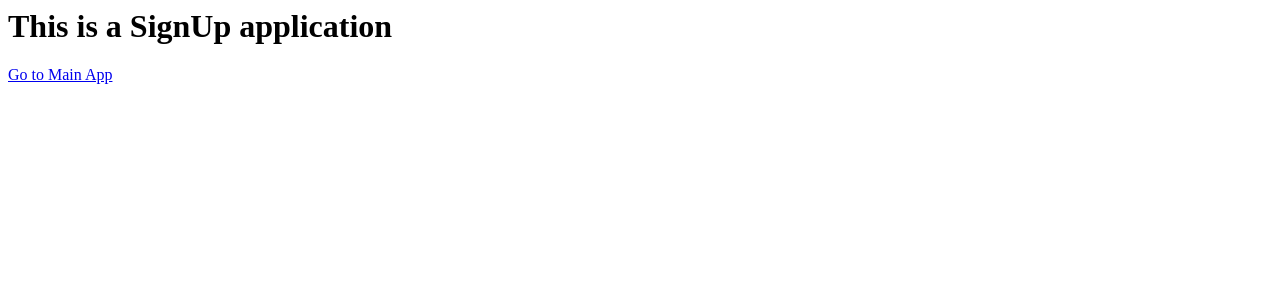
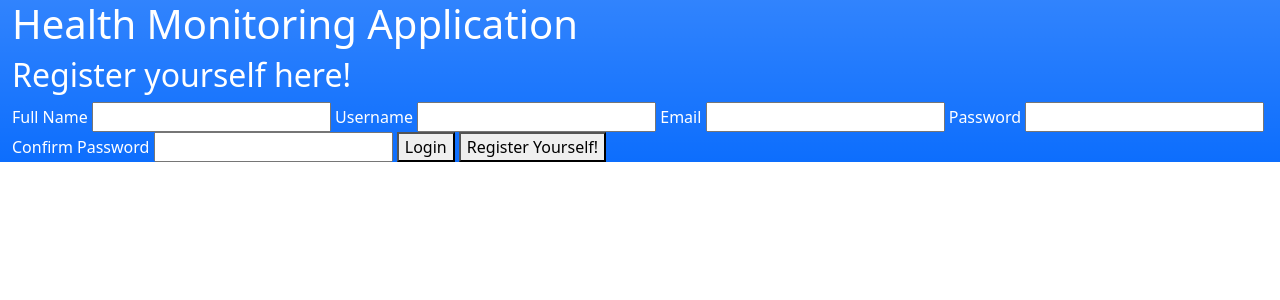
Before and after one commit to FlarrowVerse/HealthMonitor, a Django app: page / in a window 1280 px wide. Shown: the top 300 px of the page. Run offline with Django 4.2, Linux system fonts and the light colour scheme.

Commit message:
Look and feel chagned for Main app. Bootstrap added. Registration and Login Form added.

```diff
--- a/backend/HealthMonitor/HealthMonitor/HealthMonitor/urls.py
+++ b/backend/HealthMonitor/HealthMonitor/HealthMonitor/urls.py
@@ -20,6 +20,6 @@ from django.conf.urls import include
 
 urlpatterns = [
     path('admin/', admin.site.urls),
-    path('', include('SignUp.urls')),
-    path('main/', include('Main.urls')),
+    path('', include('SignUp.urls', namespace='signup')),
+    path('main/', include('Main.urls', namespace='main')),
 ]
--- a/backend/HealthMonitor/HealthMonitor/Main/urls.py
+++ b/backend/HealthMonitor/HealthMonitor/Main/urls.py
@@ -1,5 +1,7 @@
 from django.urls import path
 from Main import views
+
+app_name = 'main'
 
 urlpatterns = [
 	path('', views.index, name='index'),
--- a/backend/HealthMonitor/HealthMonitor/SignUp/urls.py
+++ b/backend/HealthMonitor/HealthMonitor/SignUp/urls.py
@@ -1,5 +1,7 @@
 from django.urls import path
 from SignUp import views
+
+app_name = 'signup'
 
 urlpatterns = [
 	path('', views.index, name='index')
--- a/backend/HealthMonitor/HealthMonitor/SignUp/views.py
+++ b/backend/HealthMonitor/HealthMonitor/SignUp/views.py
@@ -3,7 +3,4 @@ from django.http import HttpResponse
 
 # Create your views here.
 def index(request):
-	return HttpResponse('''
-	<h1>This is a SignUp application</h1>
-	<a href="http://localhost:8000/main/">Go to Main App</a>
-	''')
+	return render(request, 'signup/index.html', context={})
--- a/backend/HealthMonitor/HealthMonitor/templates/main/dashboard.html
+++ b/backend/HealthMonitor/HealthMonitor/templates/main/dashboard.html
@@ -1,6 +1,7 @@
 <!DOCTYPE html>
 <html lang="en">
 <head>
+	<link rel="stylesheet" href="https://cdn.jsdelivr.net/npm/bootstrap@5.2.3/dist/css/bootstrap.min.css" integrity="sha384-rbsA2VBKQhggwzxH7pPCaAqO46MgnOM80zW1RWuH61DGLwZJEdK2Kadq2F9CUG65" crossorigin="anonymous">
 	<title>User Dashboard</title>
 </head>
 <body>
@@ -10,7 +11,7 @@
 		<ul>
 			{% for patient in patient_list %}
 			<li>
-				<a href="{% url 'patient-dash' patient.patient_id %}">
+				<a href="{% url 'main:patient-dash' patient.patient_id %}">
 					{{ patient.patient_id }}: {{ patient.first_name }} {{ patient.last_name }}
 				</a>
 			</li>
--- a/backend/HealthMonitor/HealthMonitor/templates/main/patientDetails.html
+++ b/backend/HealthMonitor/HealthMonitor/templates/main/patientDetails.html
@@ -1,6 +1,7 @@
 <!DOCTYPE html>
 <html lang="en">
 <head>
+	<link rel="stylesheet" href="https://cdn.jsdelivr.net/npm/bootstrap@5.2.3/dist/css/bootstrap.min.css" integrity="sha384-rbsA2VBKQhggwzxH7pPCaAqO46MgnOM80zW1RWuH61DGLwZJEdK2Kadq2F9CUG65" crossorigin="anonymous">
 	<title>Patient Details Page</title>
 </head>
 <body>
@@ -23,7 +24,7 @@
 		<ul>
 			{% for date in records %}
 			<li>
-				<a href="{% url 'record' details.patient_id %}?recid={{ date }}">
+				<a href="{% url 'main:record' details.patient_id %}?recid={{ date }}">
 					{{ date }}
 				</a>
 			</li>
--- a/backend/HealthMonitor/HealthMonitor/templates/main/patientRecord.html
+++ b/backend/HealthMonitor/HealthMonitor/templates/main/patientRecord.html
@@ -1,6 +1,7 @@
 <!DOCTYPE html>
 <html lang="en">
 <head>
+	<link rel="stylesheet" href="https://cdn.jsdelivr.net/npm/bootstrap@5.2.3/dist/css/bootstrap.min.css" integrity="sha384-rbsA2VBKQhggwzxH7pPCaAqO46MgnOM80zW1RWuH61DGLwZJEdK2Kadq2F9CUG65" crossorigin="anonymous">
 	<title>Patient Medical Record</title>
 </head>
 <body>
--- /dev/null
+++ b/backend/HealthMonitor/HealthMonitor/templates/signup/index.html
@@ -0,0 +1,46 @@
+<!DOCTYPE html>
+<html lang="en">
+<head>
+	<link rel="stylesheet" href="https://cdn.jsdelivr.net/npm/bootstrap@5.2.3/dist/css/bootstrap.min.css" integrity="sha384-rbsA2VBKQhggwzxH7pPCaAqO46MgnOM80zW1RWuH61DGLwZJEdK2Kadq2F9CUG65" crossorigin="anonymous">
+	<title>Health Monitoring App</title>
+</head>
+<body>
+	<script>
+		function register() {
+			alert('Feature under construction');
+		}
+
+		function gotologin() {
+			window.location.href = "{% url 'main:index' %}"
+		}
+	</script>
+
+	<div class="container-fluid bg-primary bg-gradient text-white">
+		<h1>Health Monitoring Application</h1>
+
+		<h2>Register yourself here!</h2>
+
+		<form>
+			<label for="full-name">Full Name</label>
+			<input type="text" name="full-name" >
+
+			<label for="username">Username</label>
+			<input type="text" name="username" >
+
+			<label for="email">Email</label>
+			<input type="email" name="email" >
+
+			<label for="password">Password</label>
+			<input type="password" name="password" >
+
+			<label for="re-password">Confirm Password</label>
+			<input type="password" name="re-password" >
+
+			<button type="button" onclick="gotologin()">Login</button>
+			<button type="button" onclick="register()">Register Yourself!</button>
+		</form>
+	</div>
+
+
+</body>
+</html>
```
Also changed, not shown: backend/HealthMonitor/HealthMonitor/Main/views.py (+14 -6 lines), backend/HealthMonitor/HealthMonitor/templates/main/index.html (added, +81 -0 lines), backend/HealthMonitor/HealthMonitor/static/css/indexStyles.css (added).
